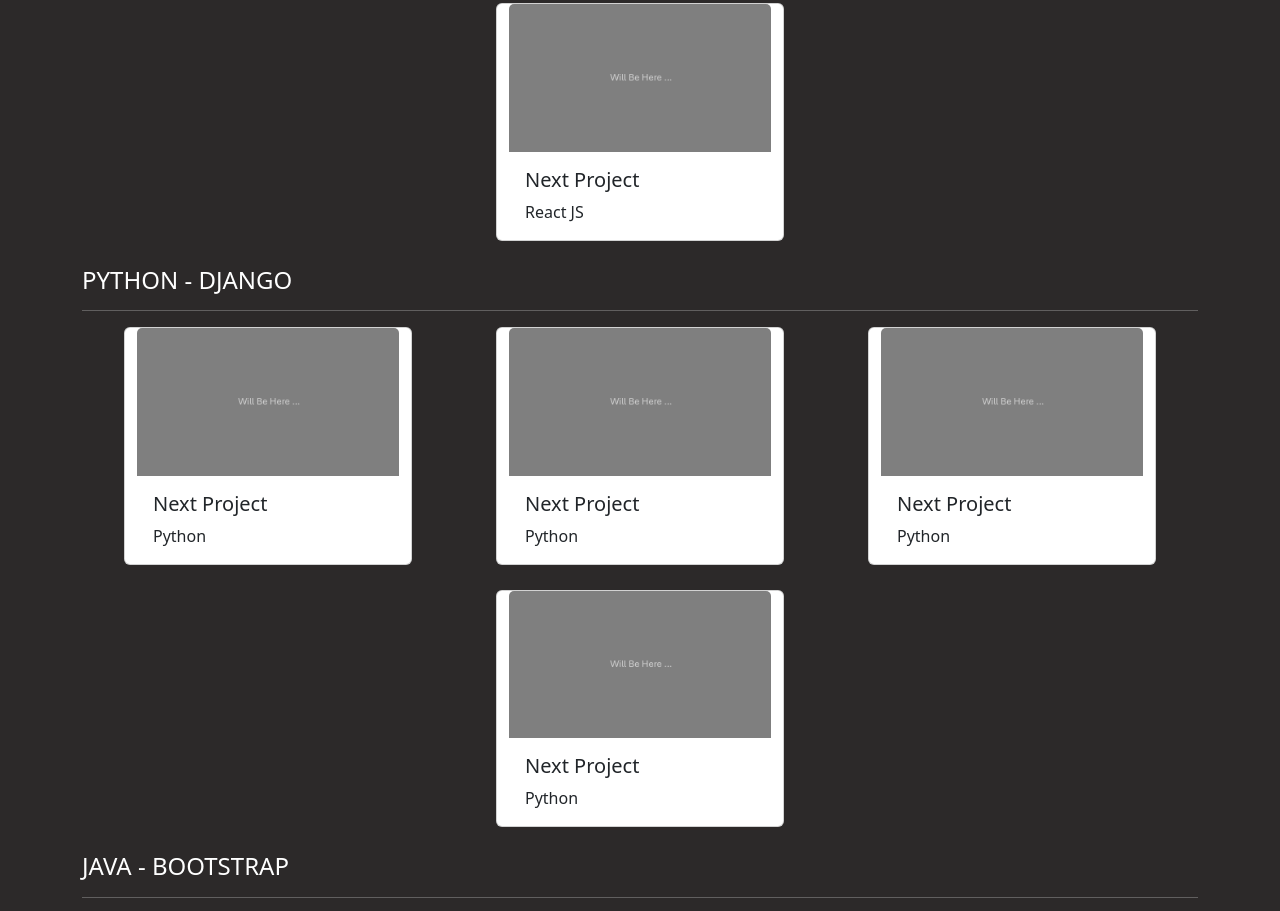
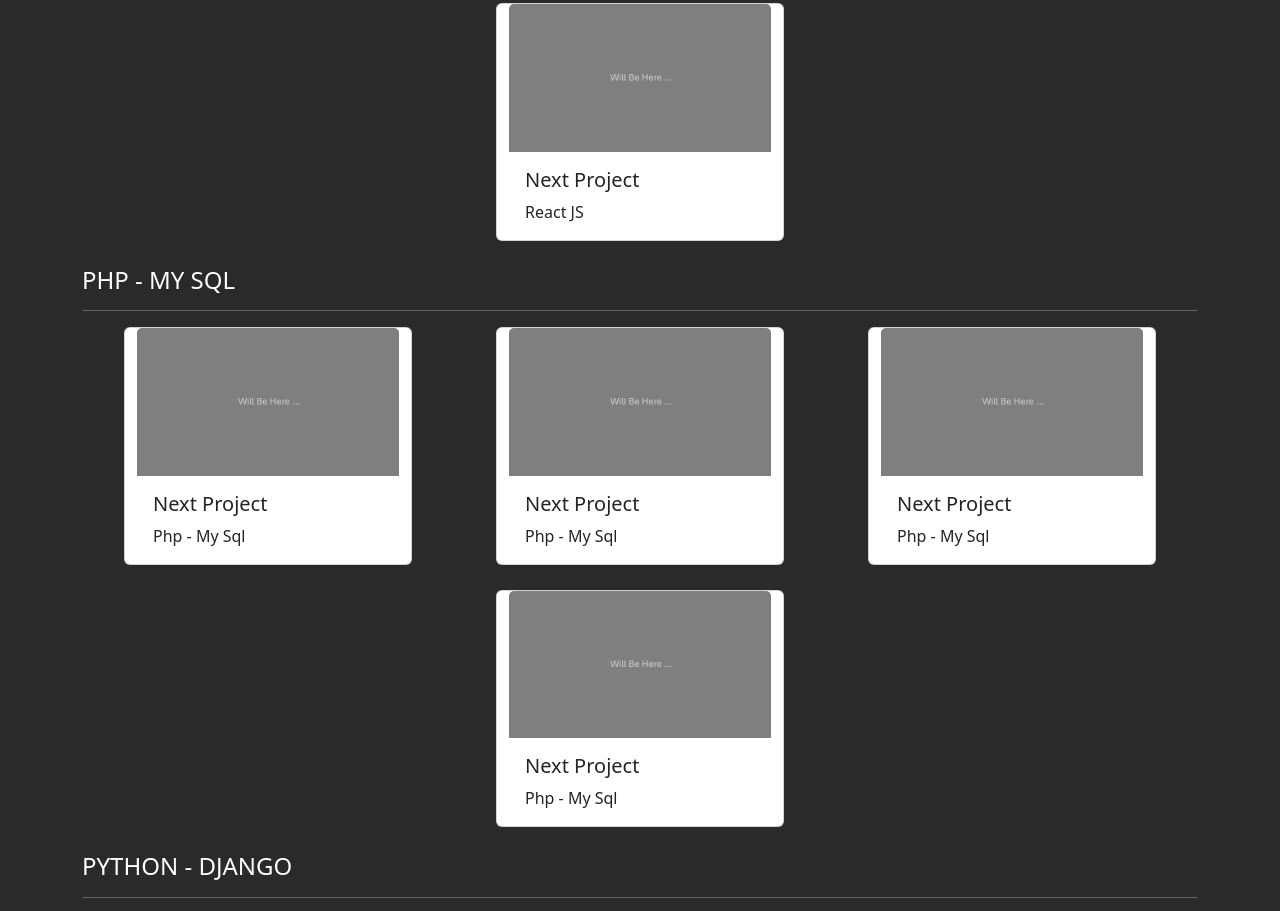
Before and after one commit to MaleeshaDevindi/MyPortfolio, a plain HTML site: page index.html in a window 1280 px wide. Shown: the part 3394-4305 px from the top of the page. Drawn offline with nearby package versions, Linux system fonts and the light colour scheme.

Commit message:
updated the project section

```diff
--- a/index.html
+++ b/index.html
@@ -193,6 +193,44 @@
     </div>
     </div>
 
+    <h4>PHP - MY SQL</h4>
+    <hr>
+    <div class="row">
+
+      <div class="card" style="width: 18rem;">
+        <a href="#" target="_blank">
+          <img src="images/projects/comingProjects.jpg" class="card-img-top" alt="clothing store image"></a>
+        <div class="card-body">
+          <h5 class="card-text">Next Project</h5>
+          <p class="card-text">Php - My Sql</p>
+        </div>
+      </div>
+      <div class="card" style="width: 18rem;">
+        <a href="#" target="_blank">
+          <img src="images/projects/comingProjects.jpg" class="card-img-top" alt="clothing store image"></a>
+        <div class="card-body">
+          <h5 class="card-text">Next Project</h5>
+          <p class="card-text">Php - My Sql</p>
+        </div>
+      </div>
+      <div class="card" style="width: 18rem;">
+        <a href="#" target="_blank">
+          <img src="images/projects/comingProjects.jpg" class="card-img-top" alt="clothing store image"></a>
+        <div class="card-body">
+          <h5 class="card-text">Next Project</h5>
+          <p class="card-text">Php - My Sql</p>
+        </div>
+      </div>
+      <div class="card" style="width: 18rem;">
+        <a href="#" target="_blank">
+          <img src="images/projects/comingProjects.jpg" class="card-img-top" alt="clothing store image"></a>
+        <div class="card-body">
+          <h5 class="card-text">Next Project</h5>
+          <p class="card-text">Php - My Sql</p>
+        </div>
+      </div>
+      </div>
+
     <h4>PYTHON - DJANGO</h4>
     <hr>
     <div class="row">
@@ -231,7 +269,7 @@
       </div>
       </div>
 
-      <h4>JAVA - BOOTSTRAP</h4>
+      <h4>JAVA - SPRINGBOOT</h4>
       <hr>
       <div class="row">
         <div class="card" style="width: 18rem;">
```
